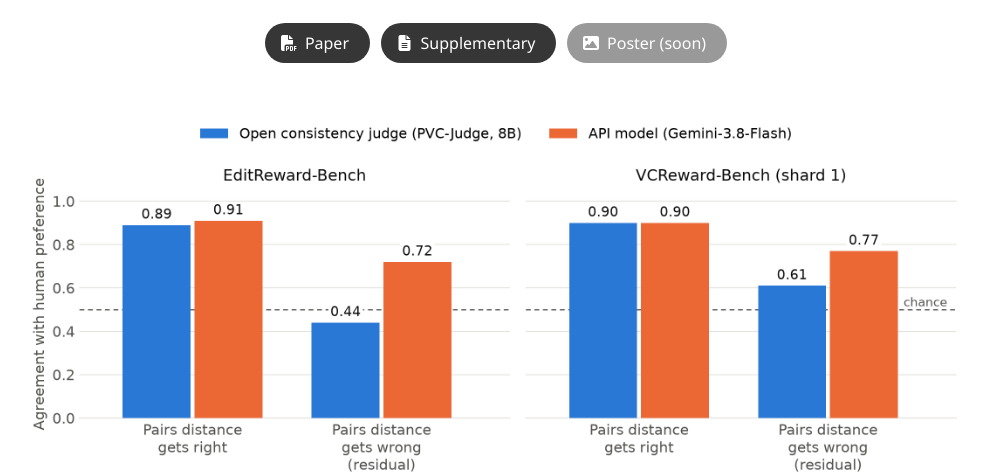
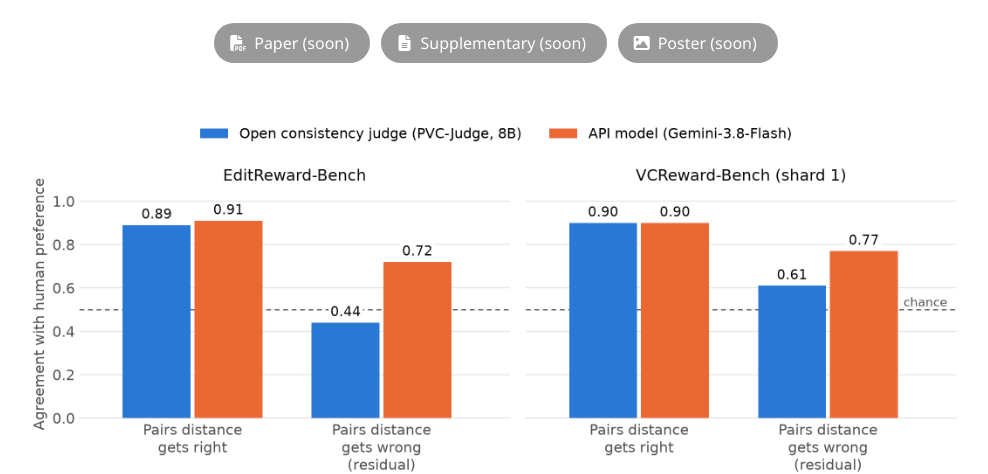
Before and after one commit to junekinns/junekinns.github.io, a plain HTML site: page distance-in-disguise/index.html in a window 1280 px wide. Shown: the part 332-806 px from the top of the page, without its empty margins (144-1132 px from the left). Drawn offline with nearby package versions, Linux system fonts and the light colour scheme; a web font is replaced by a local one.

Commit message:
Project page: take down PDFs until camera-ready; disable buttons
Co-Authored-By: Claude Opus 5.5 <noreply@anthropic.com>

```diff
--- a/distance-in-disguise/index.html
+++ b/distance-in-disguise/index.html
@@ -19,7 +19,6 @@
   <meta name="citation_author" content="Kim, June">
   <meta name="citation_conference_title" content="AAAI Conference on Artificial Intelligence (Student Abstract and Poster Program)">
   <meta name="citation_publication_date" content="2027">
-  <meta name="citation_pdf_url" content="https://junekinns.github.io/distance-in-disguise/static/paper.pdf">
 
   <link rel="icon" href="../assets/img/avatar.jpg">
   <link rel="preconnect" href="https://fonts.googleapis.com">
@@ -116,13 +115,13 @@
 
           <div class="publication-links">
             <span class="link-block">
-              <a href="static/paper.pdf" target="_blank" rel="noopener" class="button is-normal is-rounded is-dark">
-                <span class="icon"><i class="fas fa-file-pdf"></i></span><span>Paper</span>
+              <a aria-disabled="true" tabindex="-1" class="button is-normal is-rounded is-dark is-disabled" title="Coming soon">
+                <span class="icon"><i class="fas fa-file-pdf"></i></span><span>Paper (soon)</span>
               </a>
             </span>
             <span class="link-block">
-              <a href="static/supp.pdf" target="_blank" rel="noopener" class="button is-normal is-rounded is-dark">
-                <span class="icon"><i class="fas fa-file-lines"></i></span><span>Supplementary</span>
+              <a aria-disabled="true" tabindex="-1" class="button is-normal is-rounded is-dark is-disabled" title="Coming soon">
+                <span class="icon"><i class="fas fa-file-lines"></i></span><span>Supplementary (soon)</span>
               </a>
             </span>
             <span class="link-block">
```
Also changed, not shown: 2 other files.
